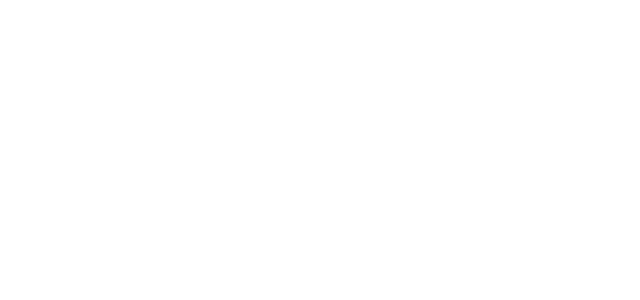
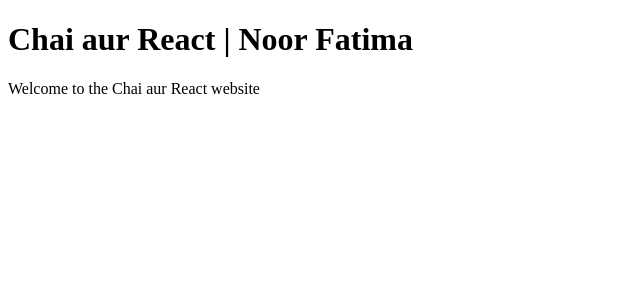
Before and after one commit to NoorFatima-developer/Learn-React-in-Depth, a React (Vite) app in the folder vite-project/: page / in a window 1280 px wide. Shown: the top 300 px of the page, without its empty margins (0-640 px from the left). Built offline with nearby package versions, Linux system fonts and the light colour scheme.

Commit message:
code is added

```diff
--- a/vite-project/src/App.jsx
+++ b/vite-project/src/App.jsx
@@ -1,11 +1,11 @@
 function App() {
 
-<>
-return (
+  return (
+   <>
    <h1>Chai aur React | Noor Fatima </h1>
-   <p>React development journey</p>
+   <p>Welcome to the Chai aur React website</p>
+   </>
   )
-</>
 }
 
 export default App
```
